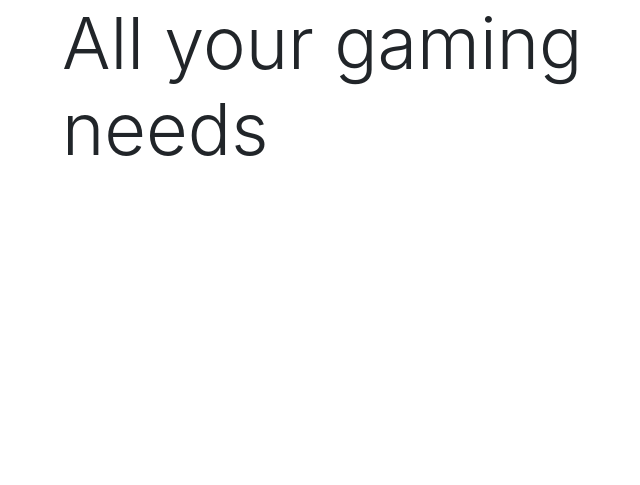
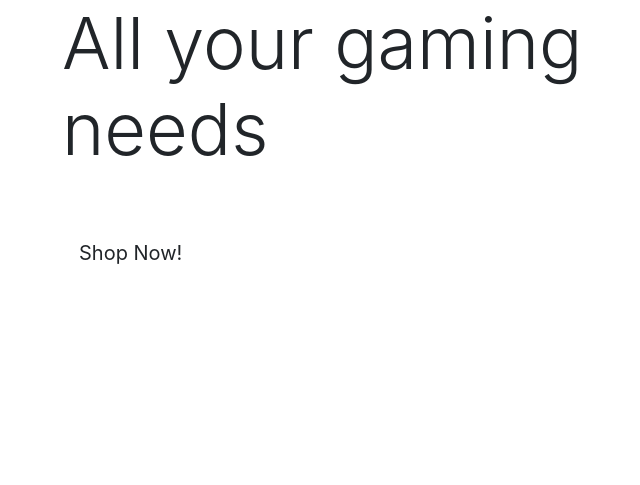
Before and after one commit to Code-Institute-Submissions/milestone-108, a Django app: template home/templates/home/index.html in a window 1280 px wide. Shown: the top 485 px of the page, without its empty margins (23-663 px from the left). Run offline with Django 3.2, Linux system fonts and the light colour scheme; the template is opened without the code that fills it, so the values that code supplies are empty; parts of the project's set-up code (start-up, migrations or seed data) failed here and were passed over; some libraries are stand-ins or nearby versions.

Commit message:
home page content added

```diff
--- a/home/templates/home/index.html
+++ b/home/templates/home/index.html
@@ -1,5 +1,13 @@
 {% extends "base.html" %}
 {% load static %}
+
+{% block page_header %}
+    <div class="row">
+        <div class="col">
+
+        </div>
+    </div>
+{% endblock %}
 
 {% block content %}
     <div class="container h-100">
@@ -8,9 +16,9 @@
                 <h1 class="display-3 logo-font text-black">
                     All your gaming needs
                 </h1>
-                <div>
+                <div class="my-5">
                     <h4>
-                        <a href="" class=""></a>
+                        <a href="" class="shop-button btn btn-lg rounded-0 py-3">Shop Now!</a>
                     </h4>
                 </div>
             </div>
```
